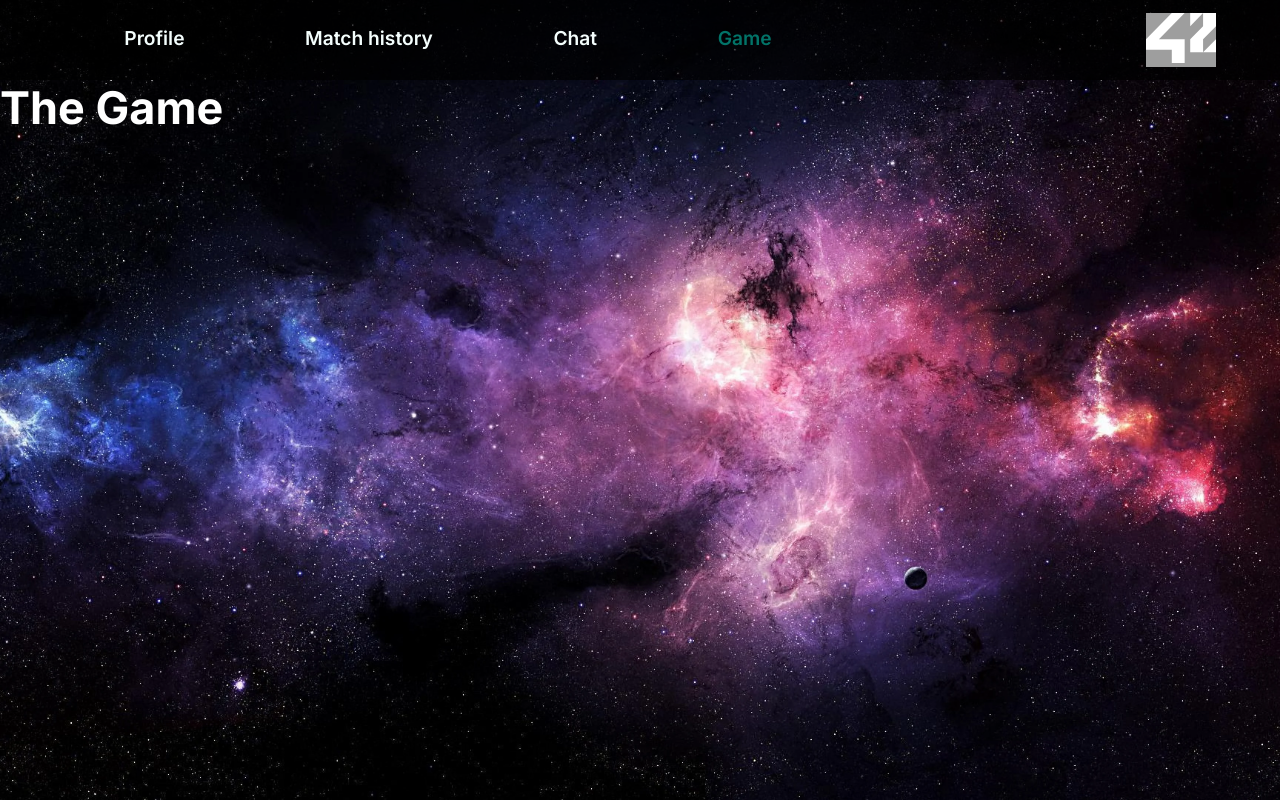
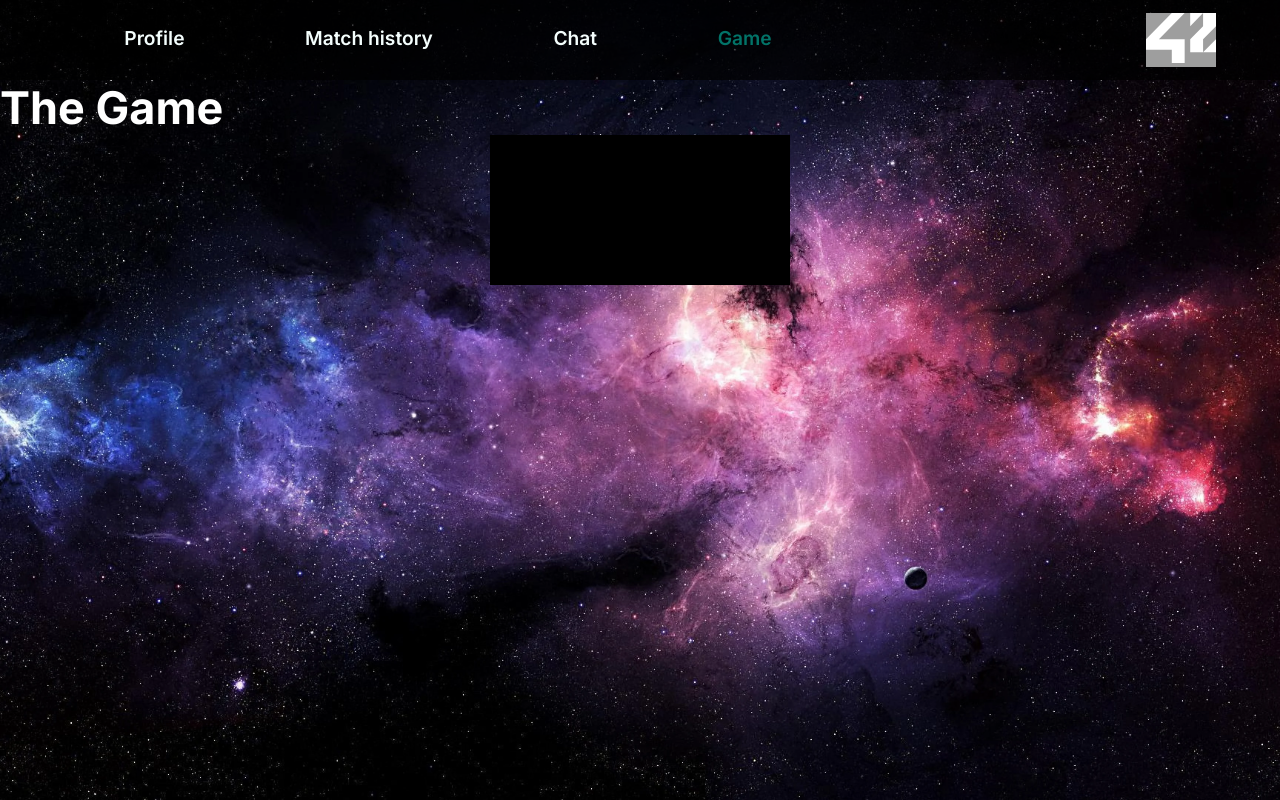
Before and after one commit to eprei/42_ft_transcendence, a React (Vite) app in the folder frontend/: page /game in a window 1280 px wide. Built offline with nearby package versions, Linux system fonts and the light colour scheme; grey boxes are pictures that could not be loaded.

Commit message:
create a black canva in the middle

```diff
--- /dev/null
+++ b/frontend/src/pages/Game.module.css
@@ -0,0 +1,5 @@
+.boarGame {
+    background: black;
+    margin: auto;
+    display: block;
+}
--- a/frontend/src/pages/Game.tsx
+++ b/frontend/src/pages/Game.tsx
@@ -1,7 +1,10 @@
+import styles from './Game.module.css'
+
 const Game = () => {
     return (
         <>
             <h1>The Game</h1>
+            <canvas className={styles.boarGame}></canvas>
         </>
     )
 }
```
